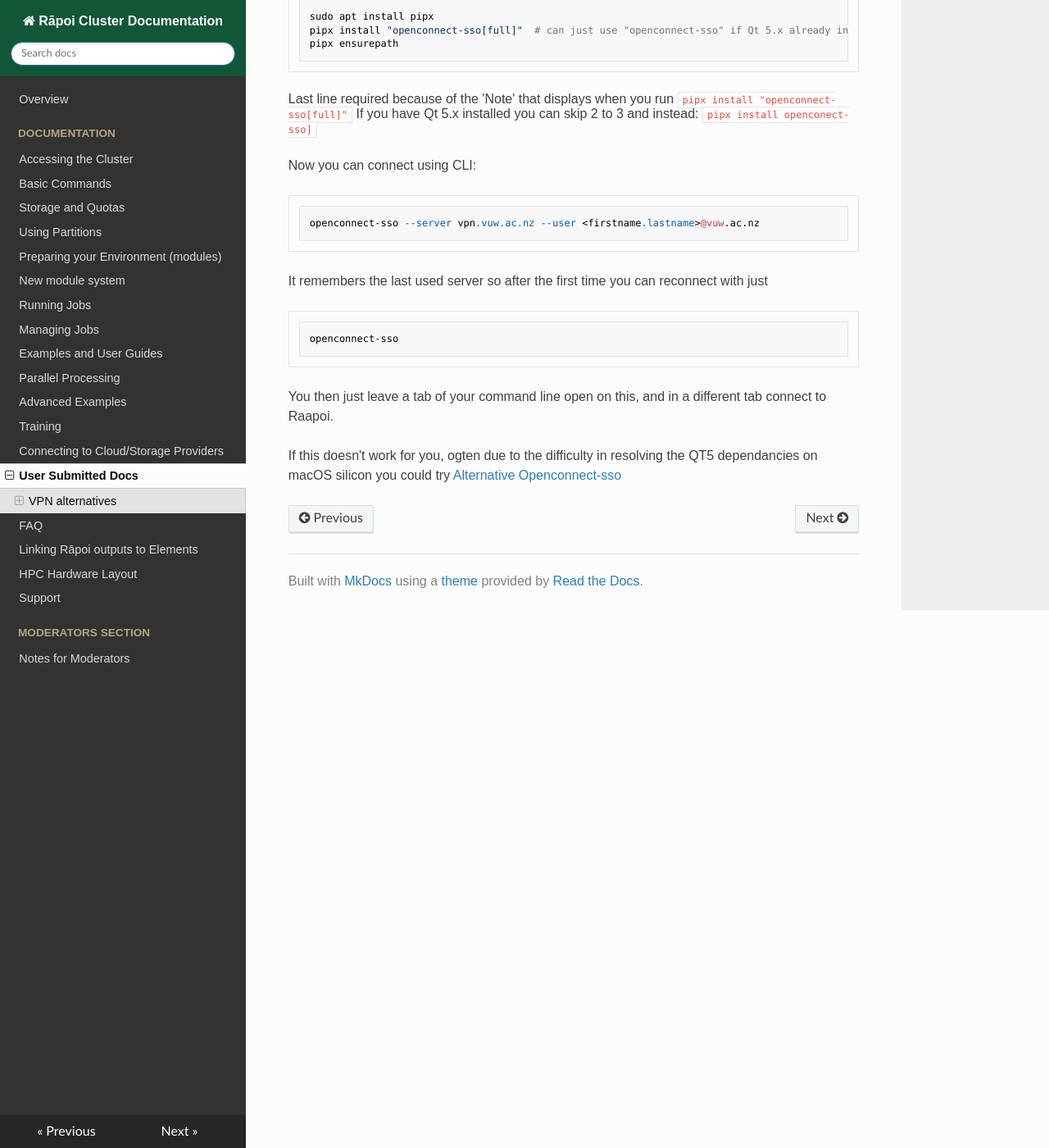
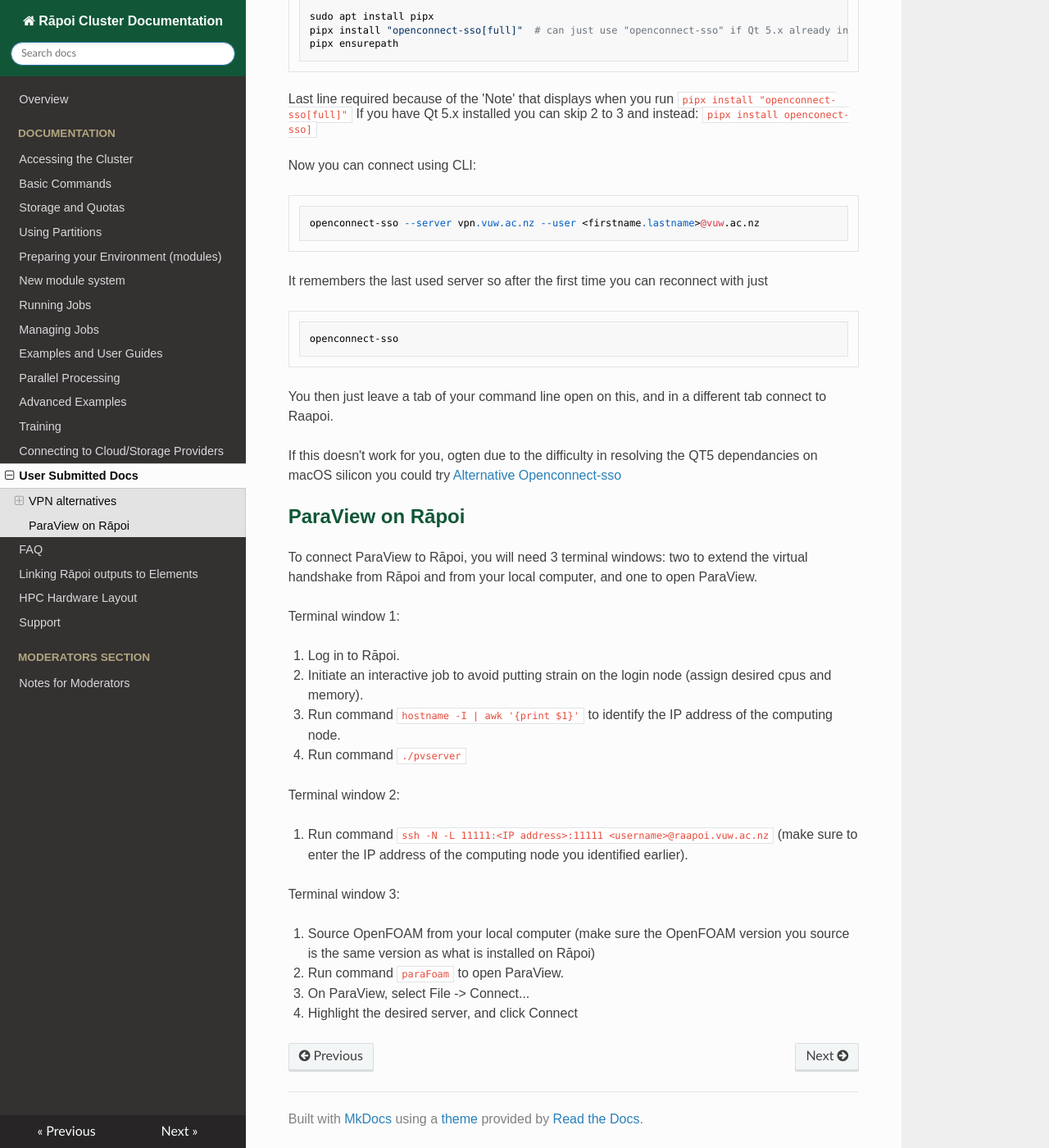
Before and after one commit to vuw-research-computing/raapoi-docs, an MkDocs documentation site: the page built from docs/usersub.md, in a window 1280 px wide and 1400 px high, scrolled down 1152 px. Shown: the whole window at 82% size. Built offline with MkDocs 1.6.1, drawn with Linux system fonts in a browser that asks for light colours; nearby versions of some CDN libraries; some web fonts are replaced.

Commit message:
Docs: Update userdocs with Paraview

```diff
--- a/docs/usersub.md
+++ b/docs/usersub.md
@@ -5,3 +5,7 @@ This is user submitted documentation.  This will eventually contain tip and tric
 {%
    include-markdown "usersub/vpn-alts.md"
 %}
+
+{%
+   include-markdown "usersub/paraview.md"
+%}
--- /dev/null
+++ b/docs/usersub/paraview.md
@@ -0,0 +1,27 @@
+## ParaView on Rāpoi
+
+To connect ParaView to Rāpoi, you will need 3 terminal windows: two to extend the virtual handshake from Rāpoi and from your local computer, and one to open ParaView.
+
+Terminal window 1:
+
+1. Log in to Rāpoi.
+
+2. Initiate an interactive job to avoid putting strain on the login node (assign desired cpus and memory).
+
+3. Run command ``hostname -I | awk '{print $1}'`` to identify the IP address of the computing node.
+
+4. Run command ``./pvserver``
+
+Terminal window 2:
+
+1. Run command ``ssh -N -L 11111:<IP address>:11111 <username>@raapoi.vuw.ac.nz`` (make sure to enter the IP address of the computing node you identified earlier).
+
+Terminal window 3:
+
+1. Source OpenFOAM from your local computer (make sure the OpenFOAM version you source is the same version as what is installed on Rāpoi)
+
+2. Run command ``paraFoam`` to open ParaView.
+
+3. On ParaView, select File -> Connect...
+
+4. Highlight the desired server, and click Connect
```
